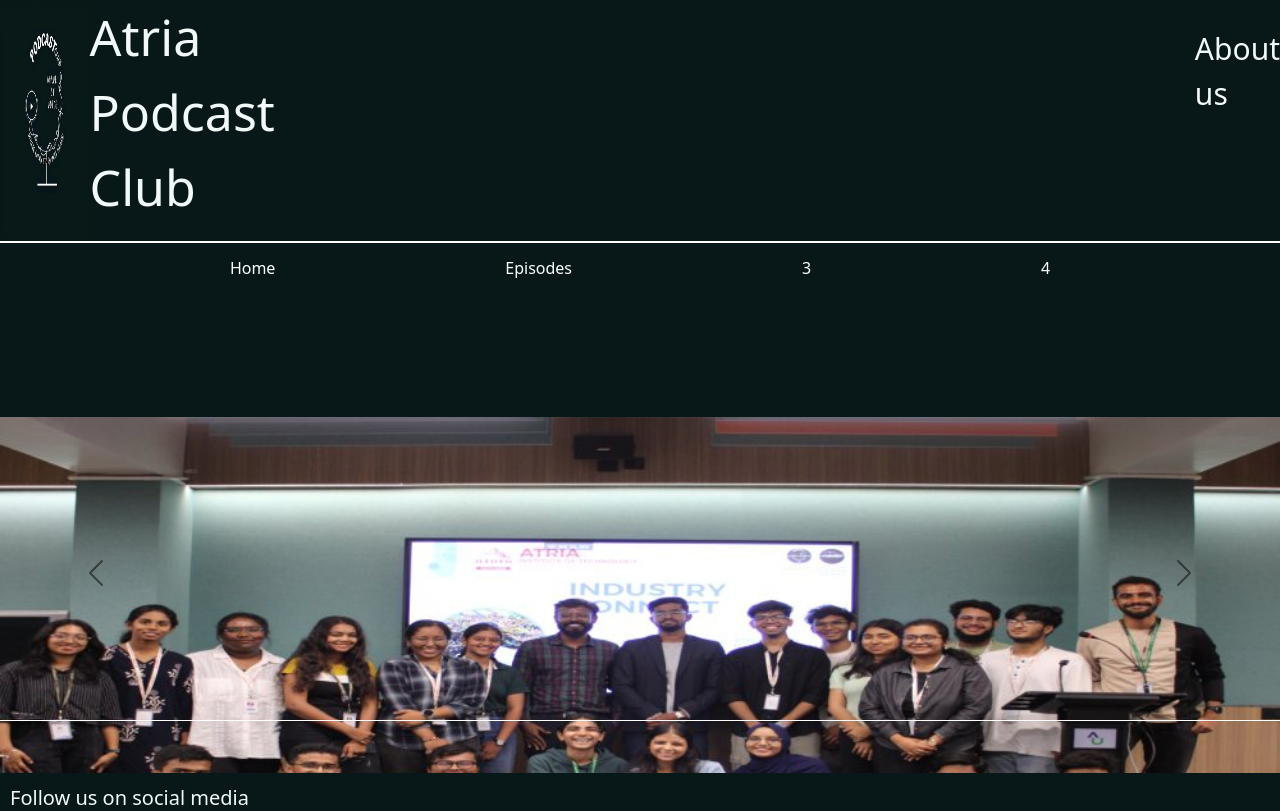
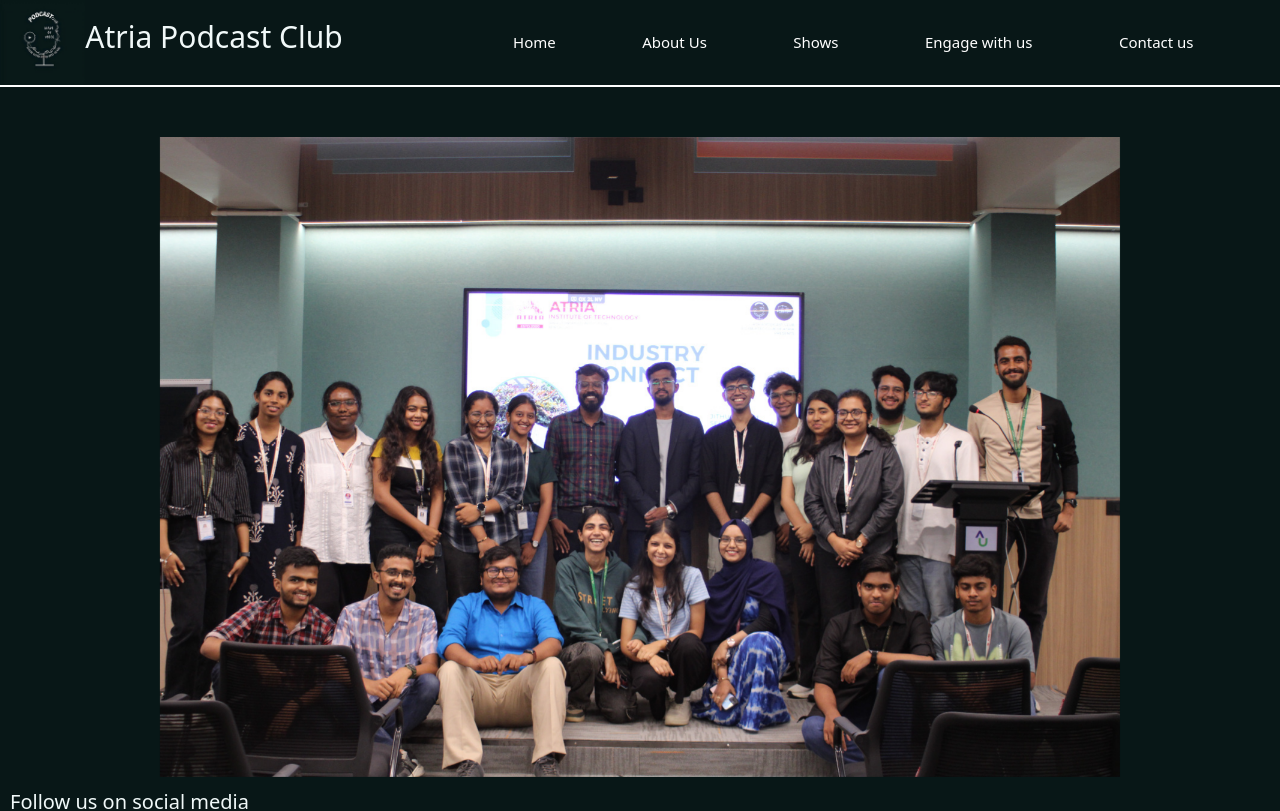
Before and after one commit to Hunter69240/PodcastClub, a React (Create React App) app: page / in a window 1280 px wide. Shown: the top 811 px of the page. Built offline with nearby package versions, Linux system fonts and the light colour scheme.

Commit message:
Home Finally done

```diff
--- a/src/App.js
+++ b/src/App.js
@@ -6,12 +6,9 @@ import AboutUs from '../src/Screens/AboutUs'; // Make sure the path is correct
 function App() {
   return (
     <Router>
-
         <Routes>
-          {/* Default route points to HomePage */}
           <Route path="/" element={<Home />} />
           <Route path="/AboutUs" element={<AboutUs />} />
-          {/* Add other routes here if needed */}
         </Routes>
 
     </Router>
--- a/src/Screens/Home.css
+++ b/src/Screens/Home.css
@@ -1,80 +1,4 @@
-/* body {
-  margin: 0;
-  padding: 0;
-  color: rgb(241, 249, 249);
-}
 
-.Container{
-    flex: 1;
-    background-color: rgb(8, 23, 23);
-    width: 100%;
-    min-height: 100vh;
-}
-
-
-.Header{
-  display: flex;
-}
-
-.logo{
-    width: 7%;
-
-}
-
-.name{
-    color: rgb(241, 249, 249);
-    font-size: 50px;
-}
-
-.aboutus{
-  color: rgb(241, 249, 249);
-  font-size: 30px;
-  margin-left: 66%;
-  margin-top: 2%;
-  text-decoration: none;
-}
-
-.line{
-  width: 100%;
-  height: 2px;
-  background-color: white;
-
-}
-
-.bottom-line{
-  width: 100%;
-  height: 1px;
-  background-color: white;
-  position: absolute;
-  top: 90%;
-}
-
-
-
-.Navigation{
-  background-color: rgb(8, 23, 23);
-  width: 100%;
-  min-height: 50px;
-
-  display: flex;
-  justify-content: space-evenly;
-  align-items: center;
-}
-
-.nav-link{
-  color: rgb(241, 249, 249);
-  font-size: 30px;
-  text-decoration: none;
-}
-
-.ImageScroller{
-  margin-bottom: 20px;
-}
-
-Footer{
-  position: absolute;
-  top: 90%;
-} */
 
 body {
   margin: 0;
@@ -84,32 +8,19 @@ body {
 
 .Container {
   display: flex;
-  flex-direction: column; /* Stack the content vertically */
-  min-height: 100vh; /* Ensure it takes up the full height of the screen */
+  flex-direction: column;
+  min-height: 100vh;
   background-color: rgb(8, 23, 23);
   width: 100%;
 }
 
-.Header {
-  display: flex;
-}
 
-.logo {
-  width: 7%;
-}
 
-.name {
-  color: rgb(241, 249, 249);
-  font-size: 50px;
-}
 
-.aboutus {
-  color: rgb(241, 249, 249);
-  font-size: 30px;
-  margin-left: 69%;
-  margin-top: 2%;
-  text-decoration: none;
-}
+
+
+
+
 
 .line {
   width: 100%;
@@ -117,13 +28,7 @@ body {
   background-color: white;
 }
 
-.bottom-line {
-  width: 100%;
-  height: 1px;
-  background-color: white;
-  position: absolute;
-  top: 90%;
-}
+
 
 .Navigation {
   background-color: rgb(8, 23, 23);
@@ -135,11 +40,7 @@ body {
   align-items: center;
 }
 
-.nav-link {
 
-  font-size: 30px;
-  text-decoration: none;
-}
 
 .ImageScroller {
   margin-bottom: 20px;
--- a/src/Screens/Home.js
+++ b/src/Screens/Home.js
@@ -1,34 +1,14 @@
 import React from 'react';
-import podcastLogo from '../Images/logo.jpeg';
 import './Home.css';
 import ImageScroller from '../components/ImageScroller';
-import { Link } from 'react-router-dom';
-import Footer from './Footer';
+import Footer from '../components/Footer';
+import Header from '../components/Header';
 function Home() {
   return (
     <div className="Container">
-        <div className="Header">
-
-          <img alt='podcastlogo' src={podcastLogo} className='logo'/>
-          <p className="name">Atria Podcast Club</p>
-          <Link to="/AboutUs" className='aboutus'>About us </Link>
-        </div>
-
+        <Header/>
         <div className="line"></div>
-
-        <div className='Body'>
-          <div className='Navigation'>
-            <Link to="/Home" className="nav-link">Home</Link>
-            <Link to="/Home" className="nav-link">Episodes</Link>
-            <Link to="/Home" className="nav-link">3</Link>
-            <Link to="/Home" className="nav-link">4</Link>
-          </div>
-
-          <ImageScroller/>
-
-          <div className="bottom-line"></div>
-        </div>
-
+        <ImageScroller/>
         <Footer/>
     </div>
   );
--- a/src/Screens/Footer.css
+++ b/src/components/Footer.css
@@ -8,6 +8,8 @@
     width: 100%;
     margin-top: auto; /* Forces footer to stay at the bottom */
 }
+
+
 
 .footer-content p {
     margin: 0;
@@ -22,6 +24,7 @@
     display: flex;
     justify-content: flex-start; /* Align items to the center */
     gap: 20px; /* Space between icons */
+
 }
 
 .social-links a {
--- a/src/Screens/Footer.js
+++ b/src/components/Footer.js
@@ -4,8 +4,11 @@ import './Footer.css'; // Make sure to import your CSS file
 
 function Footer() {
   return (
+
     <footer className="footer">
+
       <div className="footer-content">
+
         <p className='follow'>Follow us on social media</p>
 
         <div className="social-links">
@@ -18,7 +21,7 @@ function Footer() {
             <FaYoutube size={30} />
           </a>
 
-          <a href="https://www.linkedin.com/in/aadish-d-somayaji-787b952a8" target="_blank" rel="noopener noreferrer">
+          <a href="https://www.linkedin.com/company/atria-podcast-club" target="_blank" rel="noopener noreferrer">
             <FaLinkedin size={30} />
           </a>
         </div>
--- /dev/null
+++ b/src/components/Header.css
@@ -0,0 +1,34 @@
+.Header {
+    display: flex;
+    justify-content: space-around;
+    align-items: center;
+    color: white;
+
+}
+
+.header-left{
+    display: flex;
+    justify-content: flex-start;
+    width: 50%;
+    align-items: center;
+}
+
+.logo {
+    width: 20%;
+}
+
+.name {
+    color: rgb(241, 249, 249);
+    font-size: 30px;
+    margin-top: 1%;
+}
+
+.nav-link {
+    text-decoration: none;
+}
+
+.Navigation{
+    display: flex;
+    justify-content: space-evenly;
+    font-size: 15px;
+}
--- /dev/null
+++ b/src/components/Header.js
@@ -0,0 +1,26 @@
+import React from 'react';
+import podcastLogo from '../Images/logo.jpeg';
+import { Link } from 'react-router-dom';
+import './Header.css'
+
+function Header(){
+    return (
+        <div className="Header">
+          <div className='header-left'>
+            <img alt='podcastlogo' src={podcastLogo} className='logo'/>
+            <p className="name">Atria Podcast Club</p>
+          </div>
+          <div className='Navigation'>
+
+            <Link to="/Home" className="nav-link">Home</Link>
+            <Link to="/AbousUs" className="nav-link">About Us</Link>
+            <Link to="/Shows" className="nav-link">Shows</Link>
+            <Link to="/Engagewithus" className="nav-link">Engage with us</Link>
+            <Link to="/AboutUs" className='nav-link'>Contact us</Link>
+          </div>
+        </div>
+
+    )
+}
+
+export default Header;
--- a/src/components/ImageScroller.css
+++ b/src/components/ImageScroller.css
@@ -37,22 +37,40 @@
 
 /* Ensures the carousel takes the full width of the container */
 .carousel {
-    margin-top:80px;
+    margin-top:50px;
     width: 100%;
-    height: 400px; /* Set a fixed height for the carousel */
+    height: 80vh; /* Set a fixed height for the carousel */
+    background-color:  rgb(8, 23, 23);
 }
 
 .carousel-item img {
     width: 100%;  /* Ensure the image takes up the full width of the container */
-    height: 600px; /* Make sure the image takes up the full height of the container */
+    height: 80vh; /* Make sure the image takes up the full height of the container */
     object-fit: contain; /* Ensures the image covers the area without stretching */
 }
 
-.carousel-caption {
-    position: absolute;
-    bottom: 20px;
-    left: 20px;
-    right: 20px;
-    background-color: rgba(0, 0, 0, 0.5); /* Semi-transparent background */
-    padding: 10px;
+
+
+.carousel-control-prev,
+.carousel-control-next{
+    background-image: none;
+    color: white;
+    display: flex;
+  align-items: center;
+  justify-content: center;
+  width: 60px;
+  height: 60px;
+  margin: auto;
 }
+
+.carousel-control-prev-icon::before {
+    content: '◀'; /* Left arrow */
+    font-size: 40px;
+
+  }
+
+  .carousel-control-next-icon::before {
+    content: '▶'; /* Left arrow */
+    font-size: 30px;
+
+  }
--- a/src/components/ImageScroller.js
+++ b/src/components/ImageScroller.js
@@ -11,29 +11,29 @@ import Carousel from 'react-bootstrap/Carousel';
 function ImageScroller(){
 
     const images=[pic1, pic2 , pic3,pic4,pic5]
-
+    const interval=2500
 
     return(
-        <Carousel data-bs-theme="dark" indicators={false}>
-      <Carousel.Item>
+        <Carousel data-bs-theme="dark" indicators={false} controls={false}>
+      <Carousel.Item interval={interval}>
         <div className='image-container'>
         <img
           className="image"
-          src={images[0]}
+          src={images[3]}
           alt="First slide"
         />
         </div>
 
       </Carousel.Item>
-      <Carousel.Item>
+      <Carousel.Item interval={interval}>
         <img
           className="image"
-          src={images[3]}
+          src={images[0]}
           alt="Second slide"
         />
 
       </Carousel.Item>
-      <Carousel.Item>
+      <Carousel.Item interval={interval}>
         <img
           className="image"
           src={images[4]}
```
